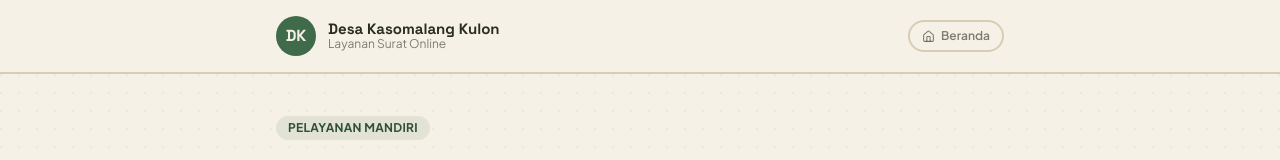
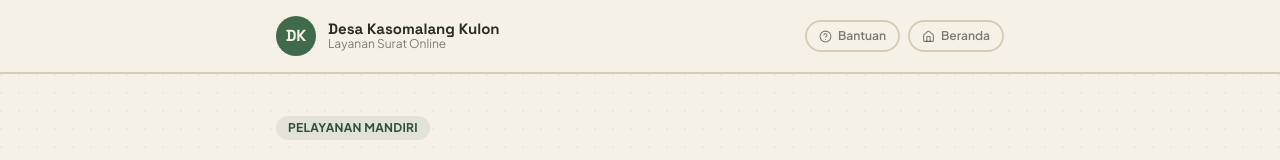
Before and after one commit to xxcode2/disdukdesa, a Next.js app in the folder desa-kasomalang/: page / in a window 1280 px wide. Shown: the top 160 px of the page. Built offline with nearby package versions, Linux system fonts and the light colour scheme.

Commit message:
Update Header.tsx

```diff
--- a/desa-kasomalang/src/components/layout/Header.tsx
+++ b/desa-kasomalang/src/components/layout/Header.tsx
@@ -1,5 +1,5 @@
 import Link from 'next/link';
-import { Home } from 'lucide-react';
+import { Home, HelpCircle } from 'lucide-react';
 
 export function Header() {
   return (
@@ -16,13 +16,22 @@ export function Header() {
             <span className="block text-xs text-tinta/60 -mt-0.5">Layanan Surat Online</span>
           </span>
         </Link>
+        <div className="flex items-center gap-2 shrink-0">
+          <Link
+            href="/bantuan"
+            className="flex items-center gap-1.5 text-xs font-semibold text-tinta/60 border-2 border-garis rounded-full px-3 py-1.5 hover:border-sawah hover:text-sawah-gelap transition-colors"
+          >
+            <HelpCircle size={13} />
+            <span className="hidden sm:inline">Bantuan</span>
+          </Link>
           <Link
             href="/"
             className="flex items-center gap-1.5 text-xs font-semibold text-tinta/60 border-2 border-garis rounded-full px-3 py-1.5 hover:border-sawah hover:text-sawah-gelap transition-colors"
           >
             <Home size={13} />
-          Beranda
+            <span className="hidden sm:inline">Beranda</span>
           </Link>
+        </div>
       </div>
     </header>
   );
```
Lines whose indentation alone changed are shown as unchanged.
